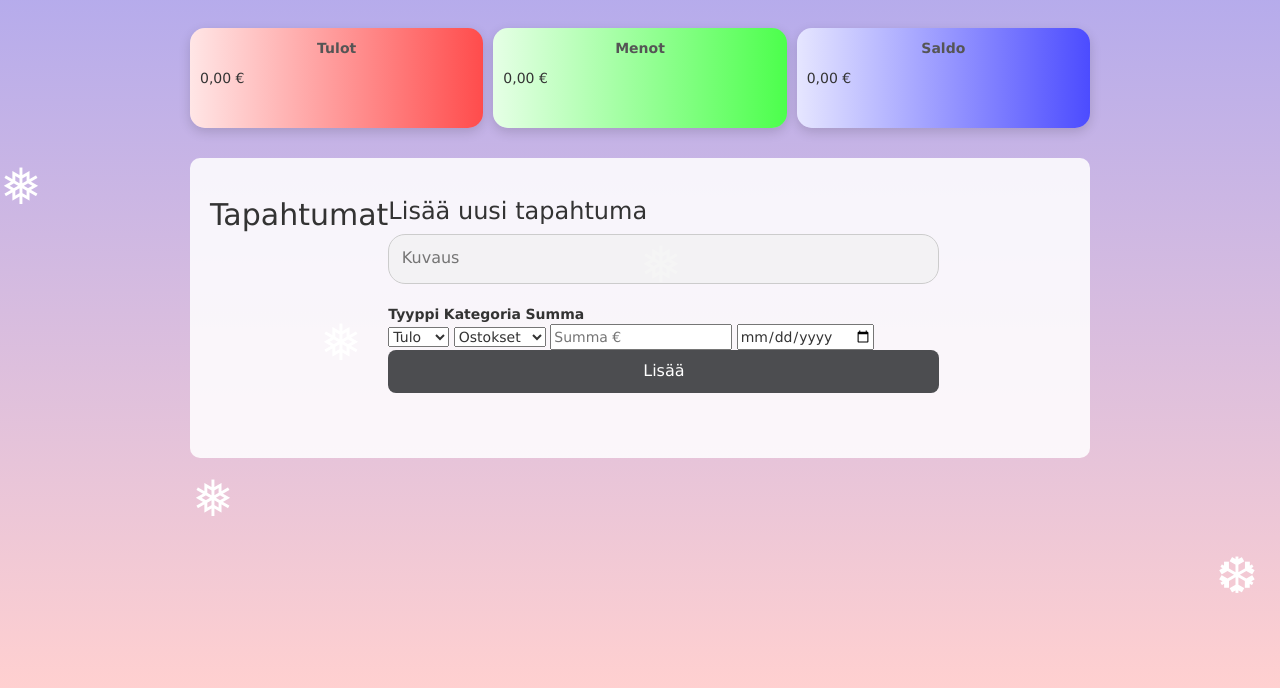
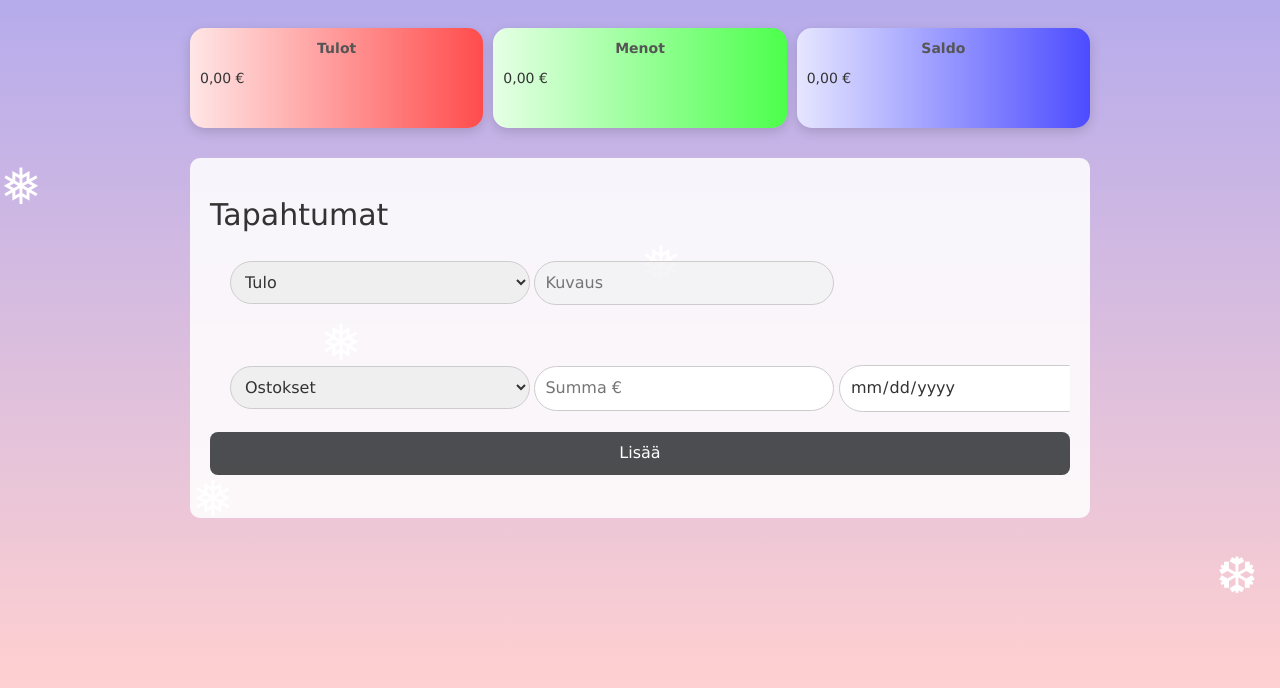
Before and after one commit to NiklasBoman/Budjettiseuranta, a PHP site: page /transactions.php in a window 1280 px wide. Shown: the part 182-870 px from the top of the page. Run offline with PHP 8.4, Linux system fonts and the light colour scheme; a user stored in the database is signed in; data that the repository does not hold is empty.

Commit message:
korjattu

```diff
--- a/frontend/assets/style.css
+++ b/frontend/assets/style.css
@@ -214,7 +214,7 @@ p.trancation-teksti {
 .pienicontainer.saldo {
   background: linear-gradient(to right, #e6e6ff, #4c4cff);
 }
-
+/*
 .lisaa-tapahtuma-btn{
     max-width: 150px;
     height: 50px;
@@ -226,20 +226,46 @@ p.trancation-teksti {
     cursor: pointer;
     margin-top: 5px;
     margin-left: auto;
-}
+} */
 .container2{
   position: relative;
   z-index: 1;
   display: flex;
+  flex-direction: column;
   width: 80%;
   max-width: 900px;
-  height: 300px;
+  height: 360px;
   border-radius: 10px;
   overflow: visible;
   background-color: #ffffffdb;
   padding: 20px;
 }
-
+select{
+    padding: 10px;
+    border-radius: 30px;
+    border: 1px solid #ccc;
+    font-size: 16px;
+    width: 100%;
+    max-width: 300px;
+}
+input[type="number"],
+[type="date"],
+input[type="text"] {
+    padding: 10px;
+    border-radius: 30px;
+    border: 1px solid #ccc;
+    font-size: 16px;
+    width: 100%;
+    max-width: 300px;
+}
+.scrolling-wrapper {
+        border-radius: 25px;
+        padding: 20px;
+        overflow-x: scroll;
+        white-space: nowrap;
+        scrollbar-color:#ffffff00;
+        scrollbar-width: 90%;
+    }
 /* hiutaleet */
 .lumi {
     position: fixed;
--- a/frontend/transactions.php
+++ b/frontend/transactions.php
@@ -93,17 +93,15 @@ $userid = $_SESSION["userid"];
     </div>
 <?php endforeach; ?>
 <div class="lisaa-tapahtuma-container">
-    <h3>Lisää uusi tapahtuma</h3>
+    <div class="scrolling-wrapper">
     <form method="post" action="">
-        <input type="text" name="kuvaus" placeholder="Kuvaus" required>
-        <label> Tyyppi</label>
-                <label>Kategoria</label>
-        <label>Summa</label> <br>
-        <select>
+            <select>
             <option>Tulo</option>
             <option>Meno</option>
         </select>
-
+        <input type="text" name="kuvaus" placeholder="Kuvaus" required>
+        </div>
+        <div class="scrolling-wrapper">
         <select>
             <option>Ostokset</option>
             <option>Asuminen</option>
@@ -113,7 +111,7 @@ $userid = $_SESSION["userid"];
         </select>
         <input type="number" name="summa" placeholder="Summa €" min="0" step="0.01">
         <input type="date" name="paivamaara" required>
-
+        </div>
         <button type="submit" name="lisaa_tapahtuma">Lisää</button>
     </form>
 
```
